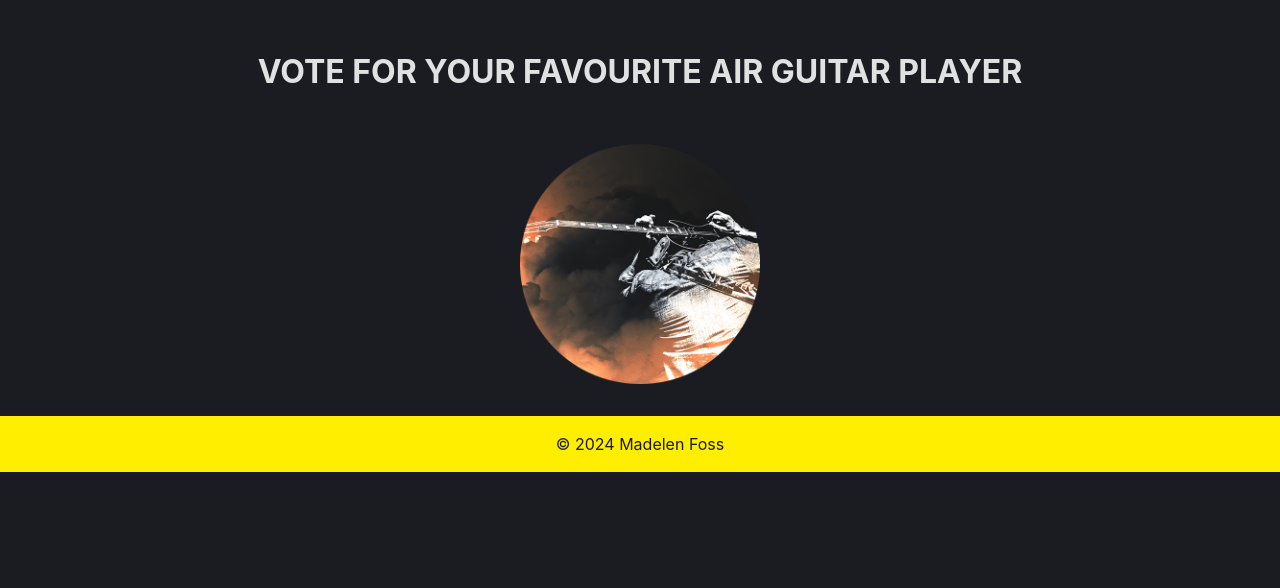
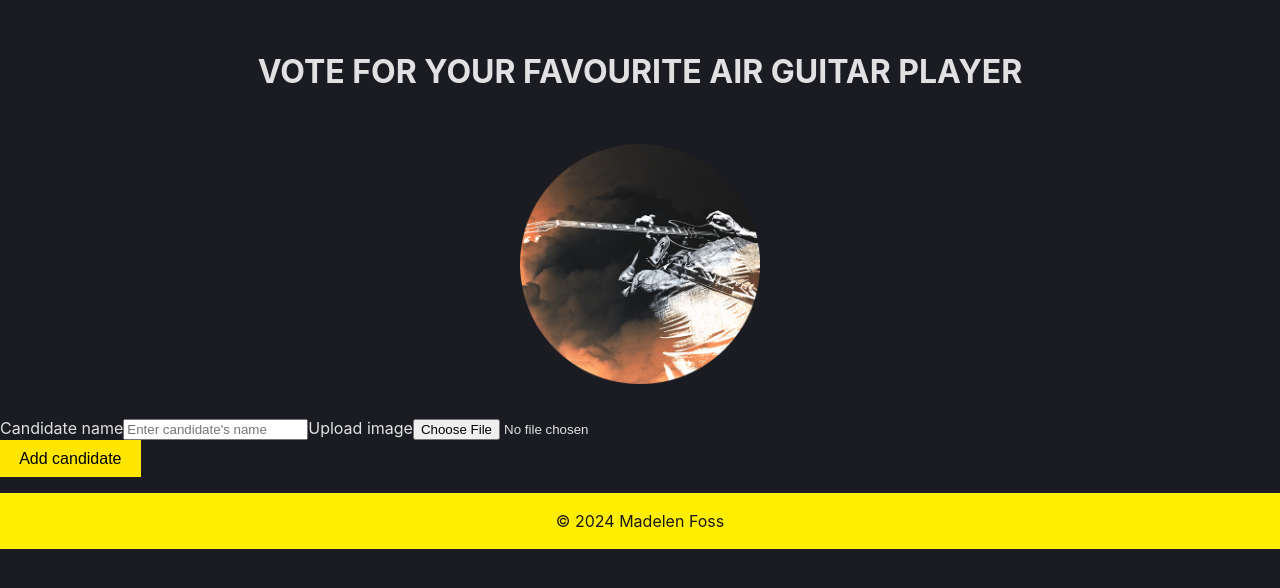
Before and after one commit to madelenfoss/voting-app, a React (Vite) app: page / in a window 1280 px wide. Shown: the top 588 px of the page. Built offline with nearby package versions, Linux system fonts and the light colour scheme.

Commit message:
Added candidate component and functions

```diff
--- a/src/components/Candidates.jsx
+++ b/src/components/Candidates.jsx
@@ -1,16 +1,69 @@
-// import VoteCounter from "./VoteCounter.jsx";
+import VoteCounter from "./VoteCounter.jsx";
+
+import { useState } from "react";
 
 const Candidates = () => {
-  // useState here
+  // useState her
+  const [candidates, setCandidates] = useState([]);
+  const [name, setName] = useState('');
+  const [image, setImage] = useState(null);
 
+  const addCandidate = () => {
+    // Passer på at både navn og bilde er fylt inn
+    if (name && image) {
+      const newCandidate = {
+        id: Date.now(),
+        name: name,
+        image: URL.createObjectURL(image)
+      };
+
+      // Legger inn ny kandidat i array
+      setCandidates([newCandidate, ...candidates]);
+      // Tilbakestiller navn
+      setName("");
+      // Tilbakestiller bilde
+      setImage(null)
+    }
+  };
 
   return (
-    <div>
+    <>
+      <form action="">
+        <label htmlFor="candidate_name">Candidate name</label>
+        <input
+          id="candidate_name"
+          type="text"
+          placeholder="Enter candidate's name"
+          value={name}
+          onChange={(e) => setName(e.target.value)}
+        />
+        <label htmlFor="candidate-image">Upload image</label>
+        <input
+          id="candidate-image"
+          type="file"
+          accept="image/*"
+          onChange={(e) => setImage(e.target.files[0])}
+        />
+      </form>
 
+      <button onClick={addCandidate}>
+        Add candidate
+      </button>
 
-    {/* <VoteCounter /> */}
-    </div>
-  )
-}
+      <ul>
+        {candidates.map((candidate) => (
+          <li key={candidate.id} className="candidate">
+            <div className="candidate-info">
+              <h2>{candidate.name}</h2>
+              <img src={candidate.image} alt={candidate.name}/>
+            </div>
+            <VoteCounter />
+            <button>Delete</button>
+          </li>
+        ))}
+      </ul>
+    </>
+  );
+};
 
 export default Candidates;
```
